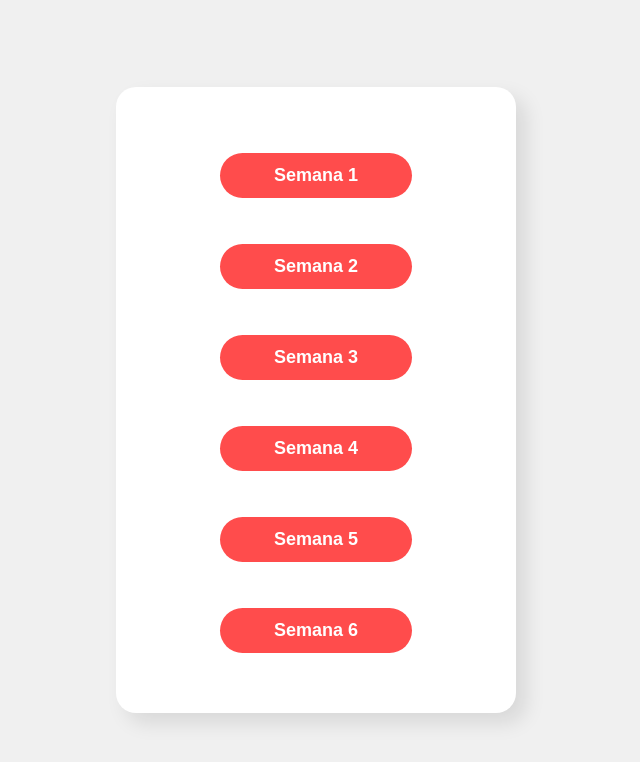
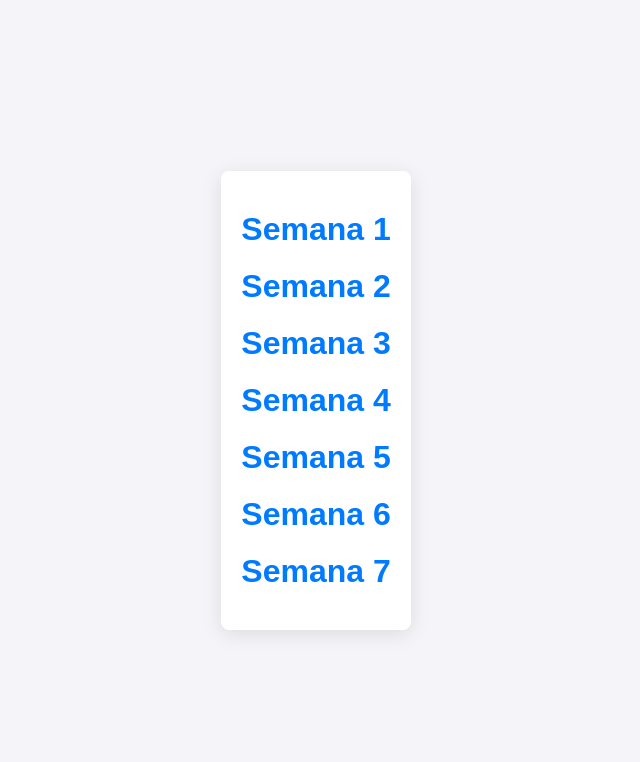
Before and after one commit to victorhvicente/Projeto, a plain HTML site: page index.html in a window 1280 px wide. Shown: the whole page, without its empty margins (324-964 px from the left). Drawn offline with Linux system fonts and the light colour scheme.

```diff
--- a/index.html
+++ b/index.html
@@ -14,6 +14,7 @@
         <h1><a href="semana4/formulario.html">Semana 4</a></h1>
         <h1><a href="semana5/gerenciadorTarefas.html">Semana 5</a></h1>
         <h1><a href="semana6/contador.html">Semana 6</a></h1>
+        <h1><a href="semana7/letreiro.html">Semana 7</a></h1>
     </div>
 </body>
 </html>
--- a/style.css
+++ b/style.css
@@ -1,55 +1,38 @@
+* {
+    margin: 0;
+    padding: 0;
+    box-sizing: border-box;
+}
+
 body {
+    font-family: Arial, sans-serif;
+    background-color: #f4f4f9;
+    color: #333;
     display: flex;
-    flex-direction: column;
     justify-content: center;
     align-items: center;
-    margin: 0;
-    padding: 0;
     height: 100vh;
-    background: #f0f0f0;
 }
 
 #principal {
-    display: flex;
-    flex-direction: column;
-    justify-content: center;
-    align-items: center;
+    background-color: #ffffff;
+    border-radius: 8px;
+    box-shadow: 0 4px 20px rgba(0, 0, 0, 0.1);
+    padding: 20px;
     text-align: center;
-    border: none;
-    box-shadow: 10px 10px 20px rgba(0, 0, 0, 0.1);
-    border-radius: 20px;
-    background: #ffffff;
-    padding: 40px;
-    width: 320px;
-    transition: transform 0.3s ease; /* Adiciona uma transição suave */
-}
-
-#principal:hover {
-    transform: translateY(-10px); /* Leve elevação ao passar o mouse */
 }
 
 h1 {
-    font-size: 24px;
-    margin-bottom: 20px;
-    color: #333;
-    width: 60%;
+    margin: 20px 0;
 }
 
 a {
-    font-family: 'Arial', sans-serif;
-    display: block;
     text-decoration: none;
-    font-size: 18px;
-    color: #fff;
-    background: #ff4c4c;
-    border-radius: 25px;
-    padding: 12px 24px;
-    margin-top: 10px;
-    transition: background 0.3s ease, transform 0.3s ease; /* Transições suaves */
+    color: #007bff;
+    transition: color 0.3s;
 }
 
 a:hover {
-    background: #ff2c2c;
-    transform: scale(1.05); /* Leve ampliação ao passar o mouse */
-    color: #fff;
+    color: #0056b3;
+    text-decoration: underline;
 }
```
Also changed, not shown: semana7/letreiro.html (added, +16 -0 lines), semana7/script.js (added, +25 -0 lines).
